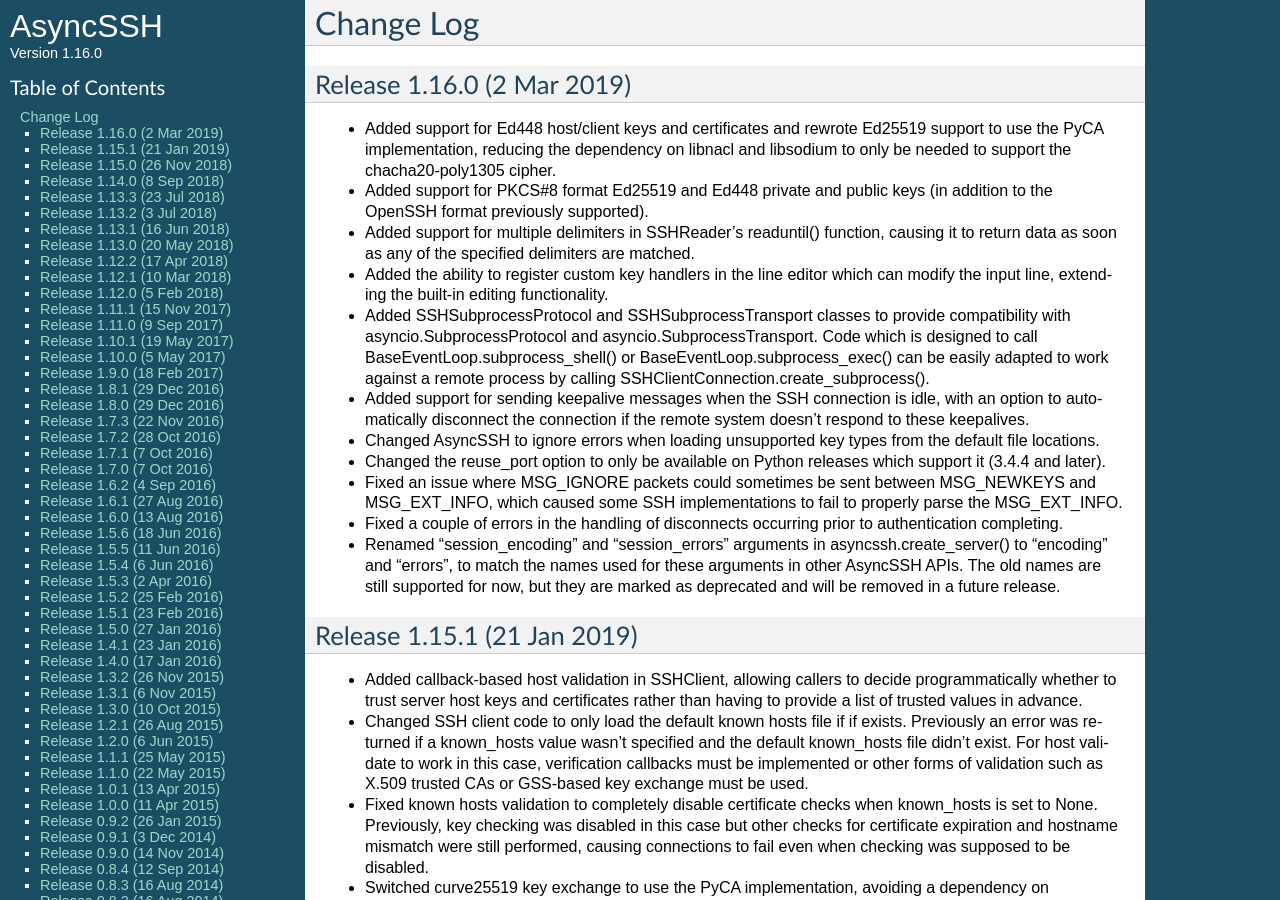
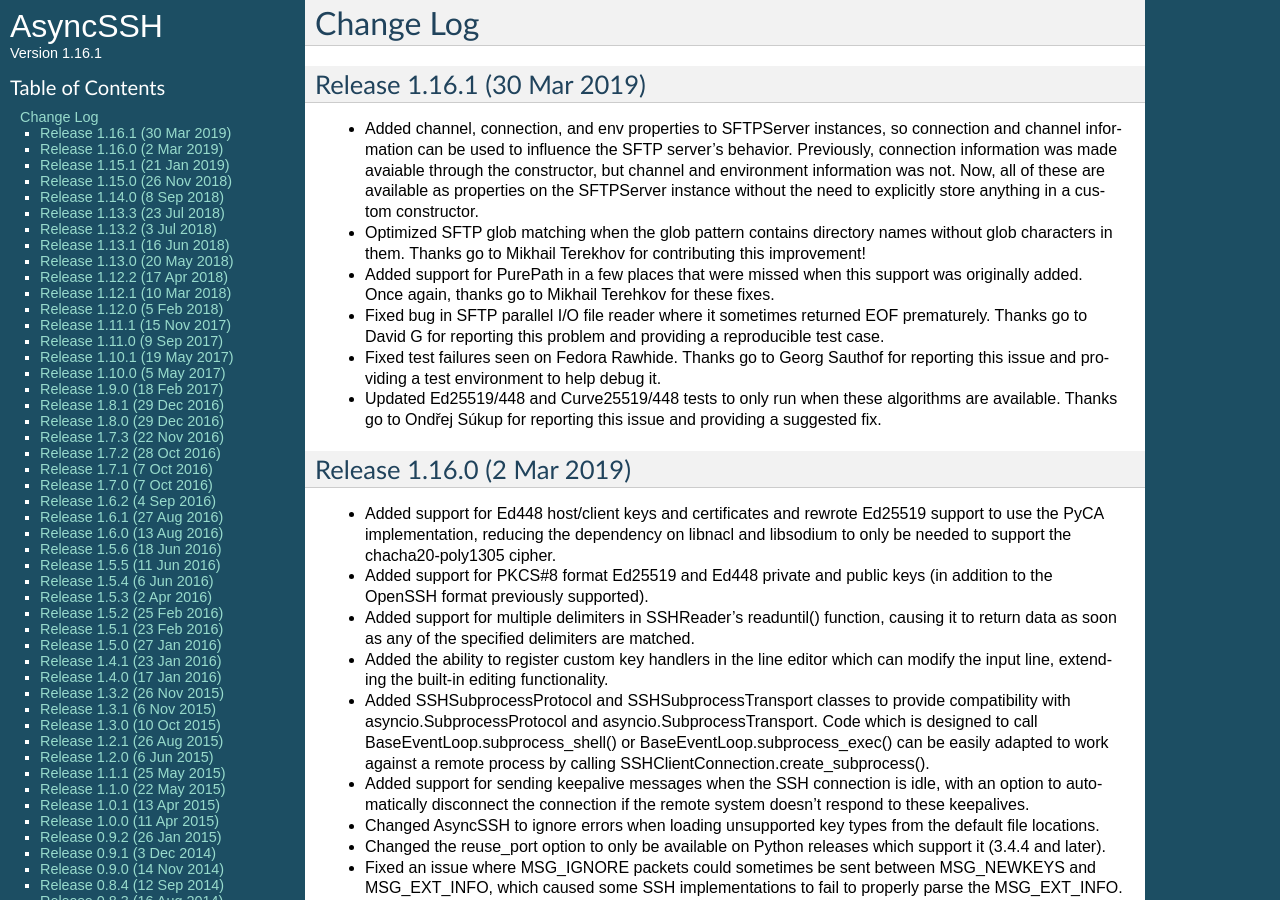
Before and after one commit to ronf/asyncssh, a Sphinx documentation site: the page built from docs/changes.rst, in a window 1280 px wide and 900 px high. Built offline with Sphinx 7.4.7, drawn with Linux system fonts in a browser that asks for light colours.

Commit message:
Bump version number up to 1.16.1 and update change log

```diff
--- a/asyncssh/version.py
+++ b/asyncssh/version.py
@@ -26,4 +26,4 @@ __author_email__ = 'ronf@timeheart.net'
 
 __url__ = 'http://asyncssh.timeheart.net'
 
-__version__ = '1.16.0'
+__version__ = '1.16.1'
--- a/docs/changes.rst
+++ b/docs/changes.rst
@@ -2,6 +2,37 @@
 
 Change Log
 ==========
+
+Release 1.16.1 (30 Mar 2019)
+----------------------------
+
+* Added channel, connection, and env properties to SFTPServer instances,
+  so connection and channel information can be used to influence the
+  SFTP server's behavior. Previously, connection information was made
+  avaiable through the constructor, but channel and environment
+  information was not. Now, all of these are available as properties
+  on the SFTPServer instance without the need to explicitly store anything
+  in a custom constructor.
+
+* Optimized SFTP glob matching when the glob pattern contains directory
+  names without glob characters in them. Thanks go to Mikhail Terekhov
+  for contributing this improvement!
+
+* Added support for PurePath in a few places that were missed when this
+  support was originally added. Once again, thanks go to Mikhail Terehkov
+  for these fixes.
+
+* Fixed bug in SFTP parallel I/O file reader where it sometimes returned
+  EOF prematurely. Thanks go to David G for reporting this problem and
+  providing a reproducible test case.
+
+* Fixed test failures seen on Fedora Rawhide. Thanks go to Georg Sauthof
+  for reporting this issue and providing a test environment to help debug
+  it.
+
+* Updated Ed25519/448 and Curve25519/448 tests to only run when these
+  algorithms are available. Thanks go to Ondřej Súkup for reporting
+  this issue and providing a suggested fix.
 
 Release 1.16.0 (2 Mar 2019)
 ---------------------------
```
